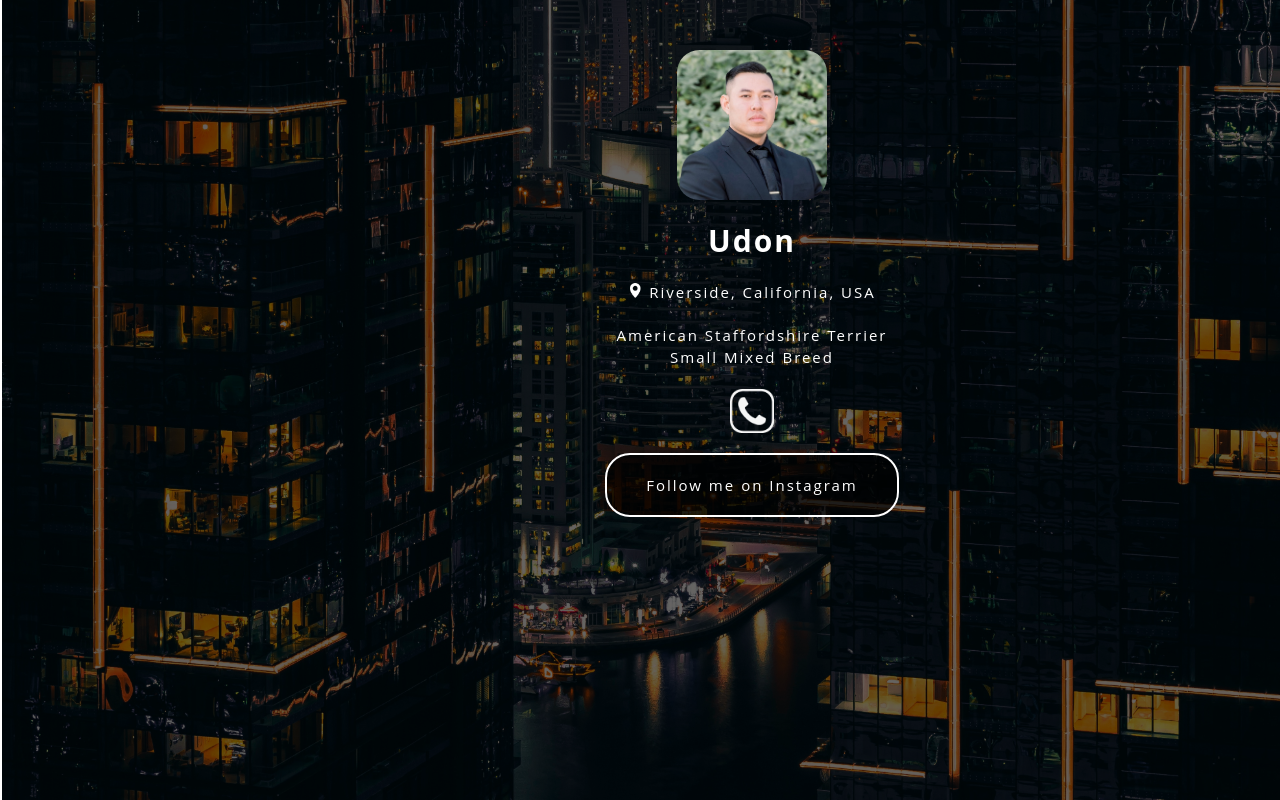
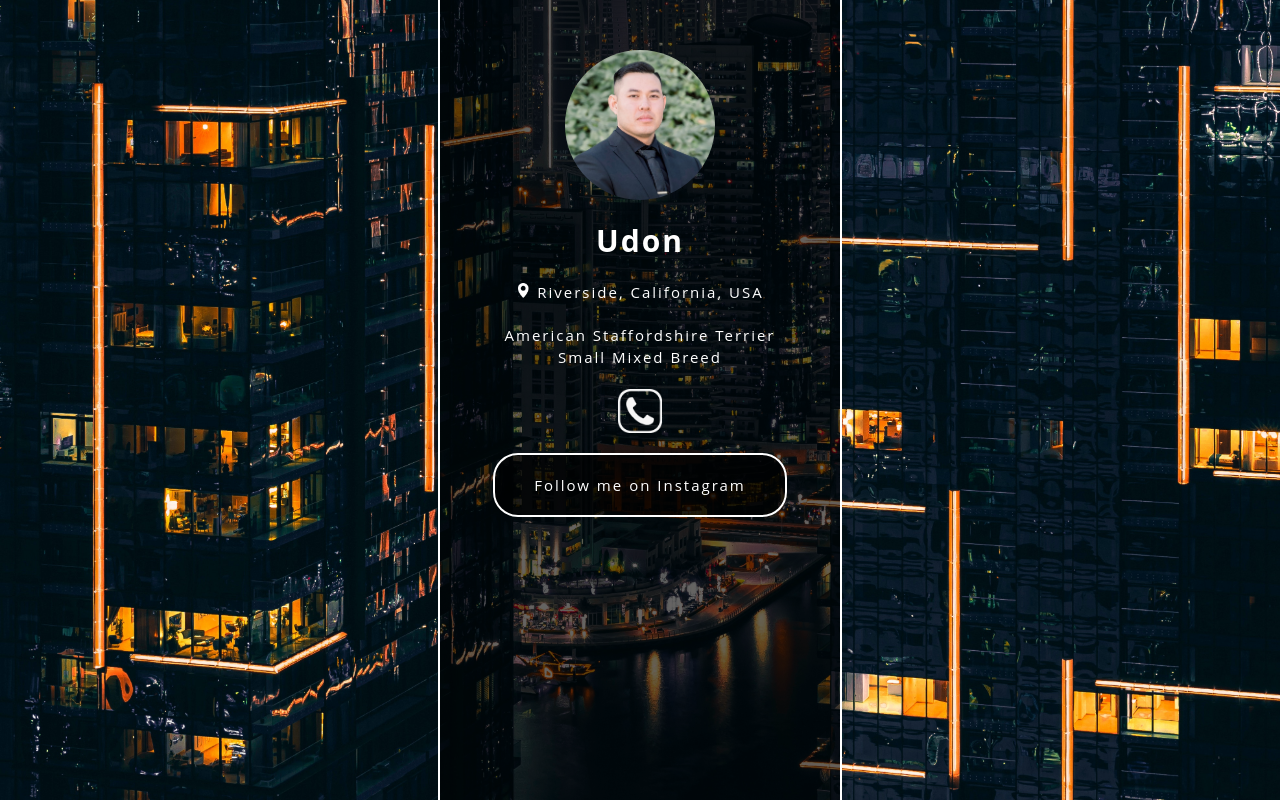
Before and after one commit to mrvuj/mrvuj.github.io, a PHP site: page /p/index.html in a window 1280 px wide; the page is wider, and only the part inside the window is pictured. Run offline with PHP 8.4, Linux system fonts and the light colour scheme.

Commit message:
Update s.css

```diff
--- a/p/a/s.css
+++ b/p/a/s.css
@@ -29,7 +29,7 @@
 margin-bottom: 0;
 background-color: rgba(0, 0, 0, 0.6);
 padding: 0px;
-width: 1500px;
+width: 400px;
 border: 2px solid white;
 border-top: 0px;
 border-bottom: 0px;
@@ -50,7 +50,7 @@
 margin-right: auto;
 height: 150px;
 max-width: 150px;
-border-radius: 15%;
+border-radius: 50%;
 }
 
 .profile-name {
```
